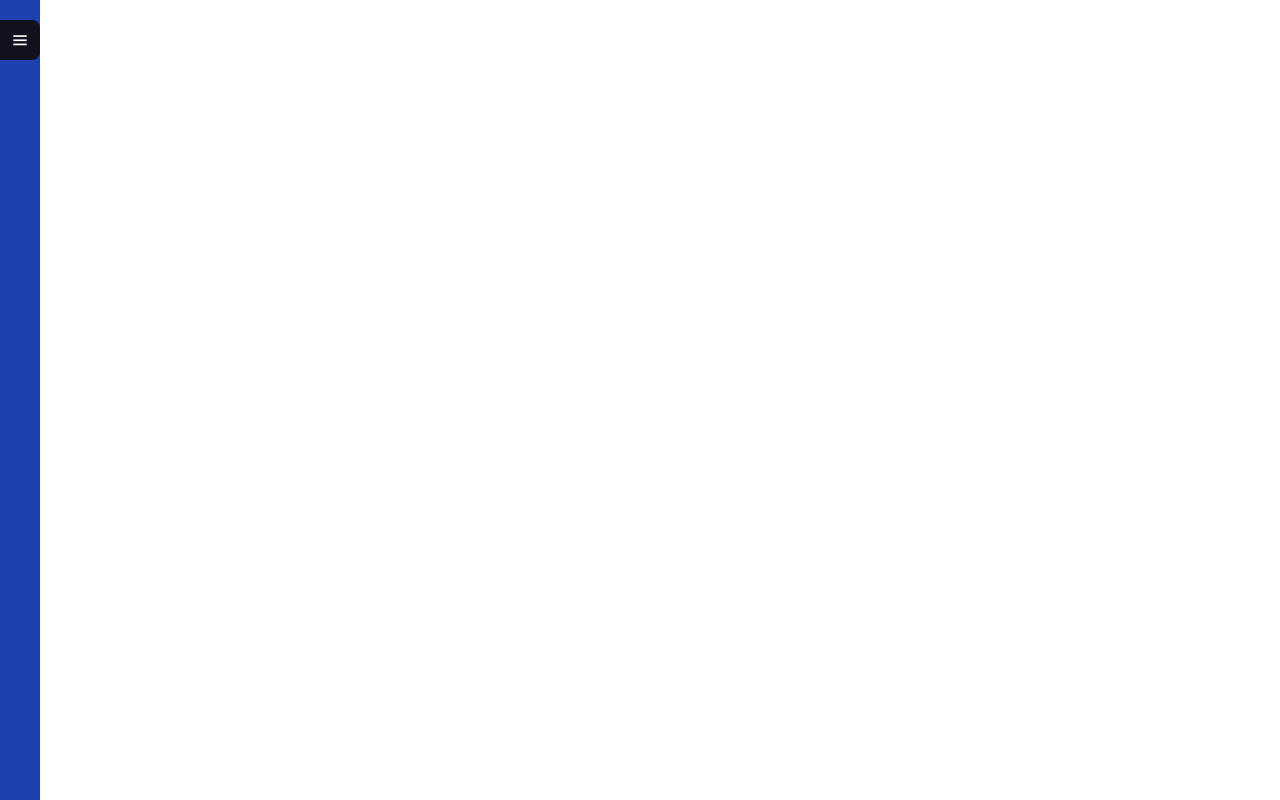
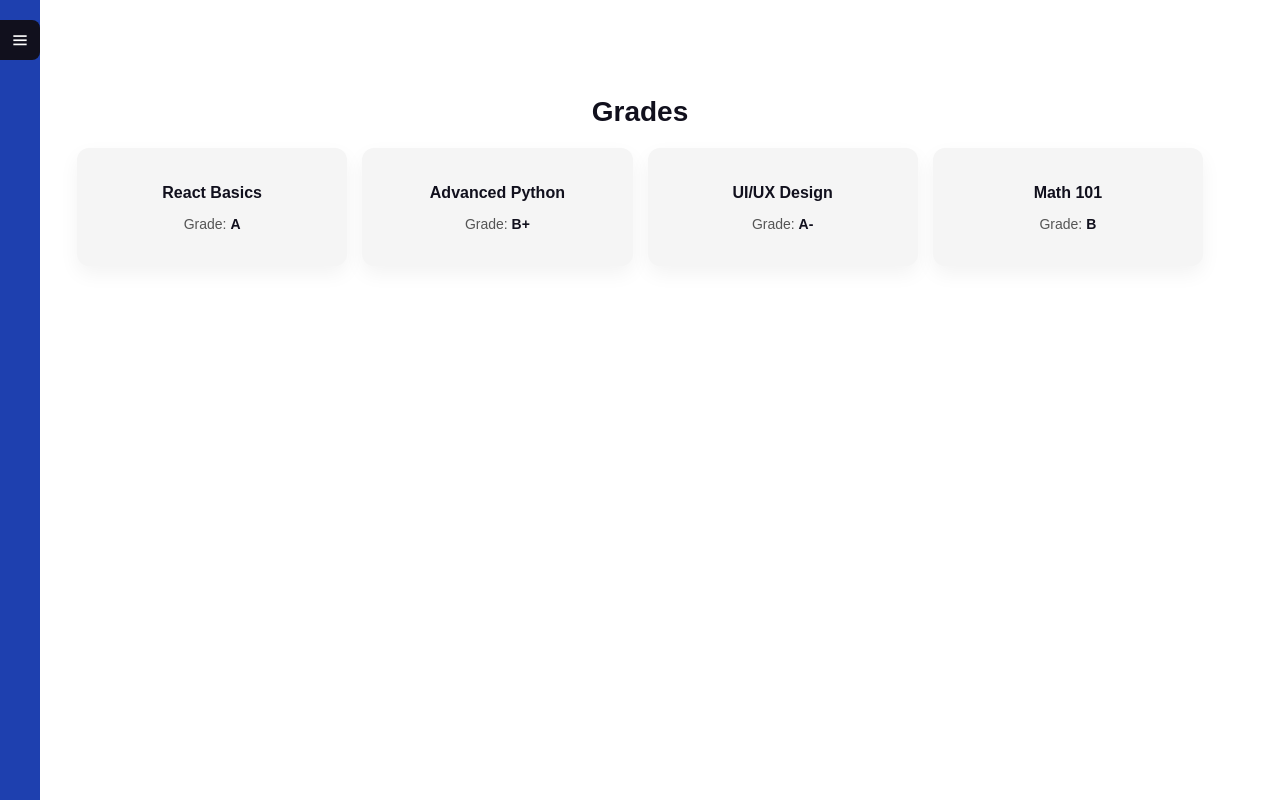
Before and after one commit to Amahle10/LMS-system, a React (Vite) app in the folder lms-learner-frontend/: page /grades in a window 1280 px wide. Built offline with nearby package versions, Linux system fonts and the light colour scheme.

Commit message:
add pages

```diff
--- a/lms-learner-frontend/src/App.jsx
+++ b/lms-learner-frontend/src/App.jsx
@@ -8,6 +8,8 @@ import Assignments from "./pages/Assignments";
 import Messages from "./pages/Messages";
 import Calendar from "./pages/Calendar";
 import Profile from "./pages/Profile";
+
+import Grades from "./pages/Grades";
 import "./App.css";
 
 function App() {
@@ -27,6 +29,7 @@ function App() {
           <Route path="/messages" element={<Messages />} />
           <Route path="/calendar" element={<Calendar />} />
           <Route path="/profile" element={<Profile />} />
+          <Route path="/grades" element={<Grades />} />
           </Routes>
       </div>
     </Router>
--- /dev/null
+++ b/lms-learner-frontend/src/pages/Grades.css
@@ -0,0 +1,50 @@
+.grades-page {
+  padding: 20px;
+  color: #11101d;
+}
+
+.page-title {
+  font-size: 28px;
+  font-weight: 600;
+  margin-bottom: 20px;
+}
+
+.grades-grid {
+  display: flex;
+  gap: 15px;
+  flex-wrap: wrap;
+}
+
+.grade-card {
+  flex: 1;
+  min-width: 160px;
+  background: #f5f5f5;
+  border-radius: 12px;
+  padding: 20px;
+  box-shadow: 0 8px 20px rgba(0,0,0,0.05);
+  transition: transform 0.3s ease;
+}
+
+.grade-card:hover {
+  transform: translateY(-5px);
+}
+
+.grade-card h3 {
+  font-size: 16px;
+  margin-bottom: 10px;
+}
+
+.grade-card p {
+  font-size: 14px;
+  color: #555;
+}
+
+.grade-card strong {
+  color: #11101d;
+}
+
+@media (max-width: 768px) {
+  .grades-grid {
+    flex-direction: column;
+  }
+}
--- /dev/null
+++ b/lms-learner-frontend/src/pages/Grades.jsx
@@ -0,0 +1,27 @@
+import React from "react";
+import "./Grades.css";
+
+const Grades = () => {
+  const grades = [
+    { course: "React Basics", grade: "A" },
+    { course: "Advanced Python", grade: "B+" },
+    { course: "UI/UX Design", grade: "A-" },
+    { course: "Math 101", grade: "B" },
+  ];
+
+  return (
+    <div className="grades-page">
+      <h1 className="page-title">Grades</h1>
+      <div className="grades-grid">
+        {grades.map((item, idx) => (
+          <div className="grade-card" key={idx}>
+            <h3>{item.course}</h3>
+            <p>Grade: <strong>{item.grade}</strong></p>
+          </div>
+        ))}
+      </div>
+    </div>
+  );
+};
+
+export default Grades;
```
